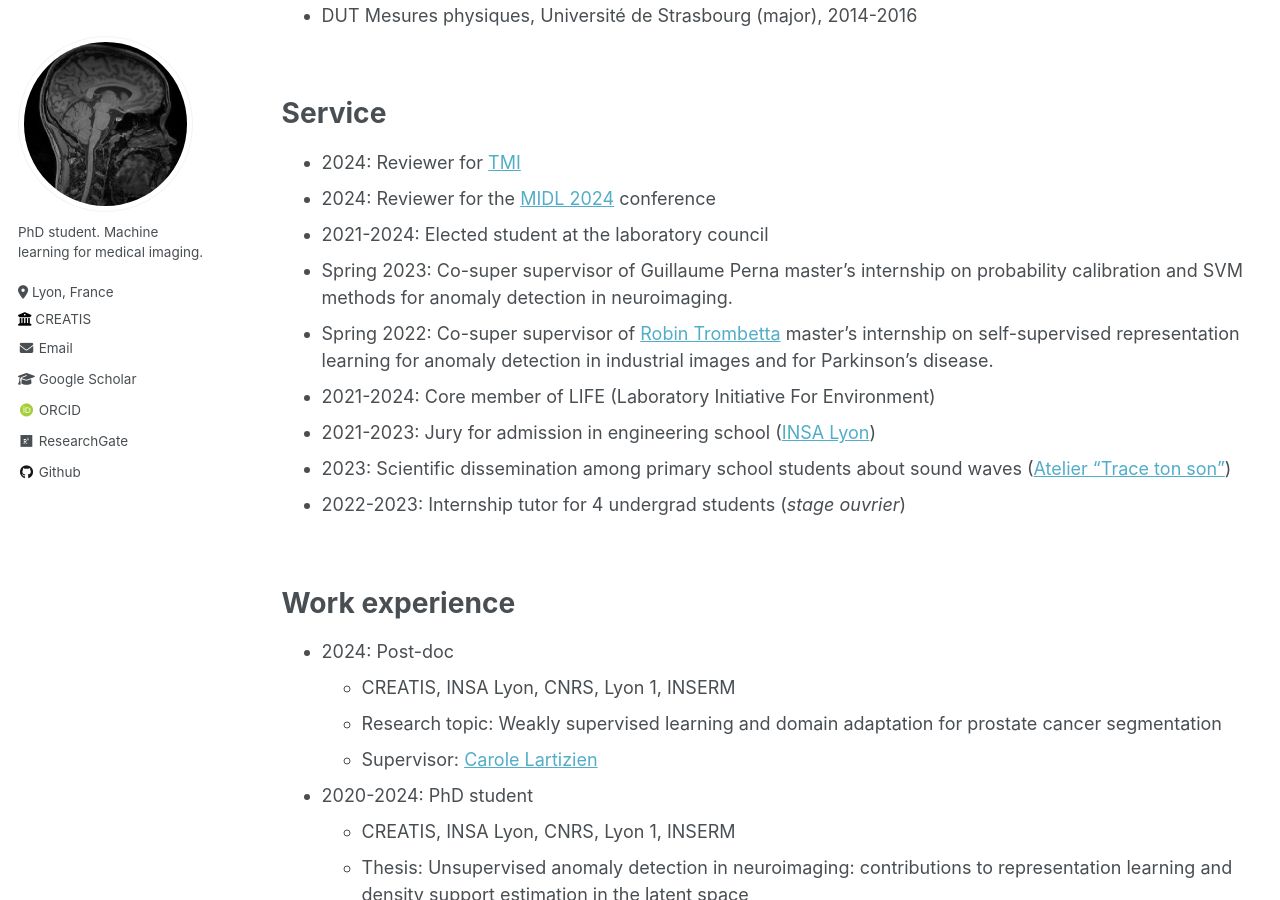
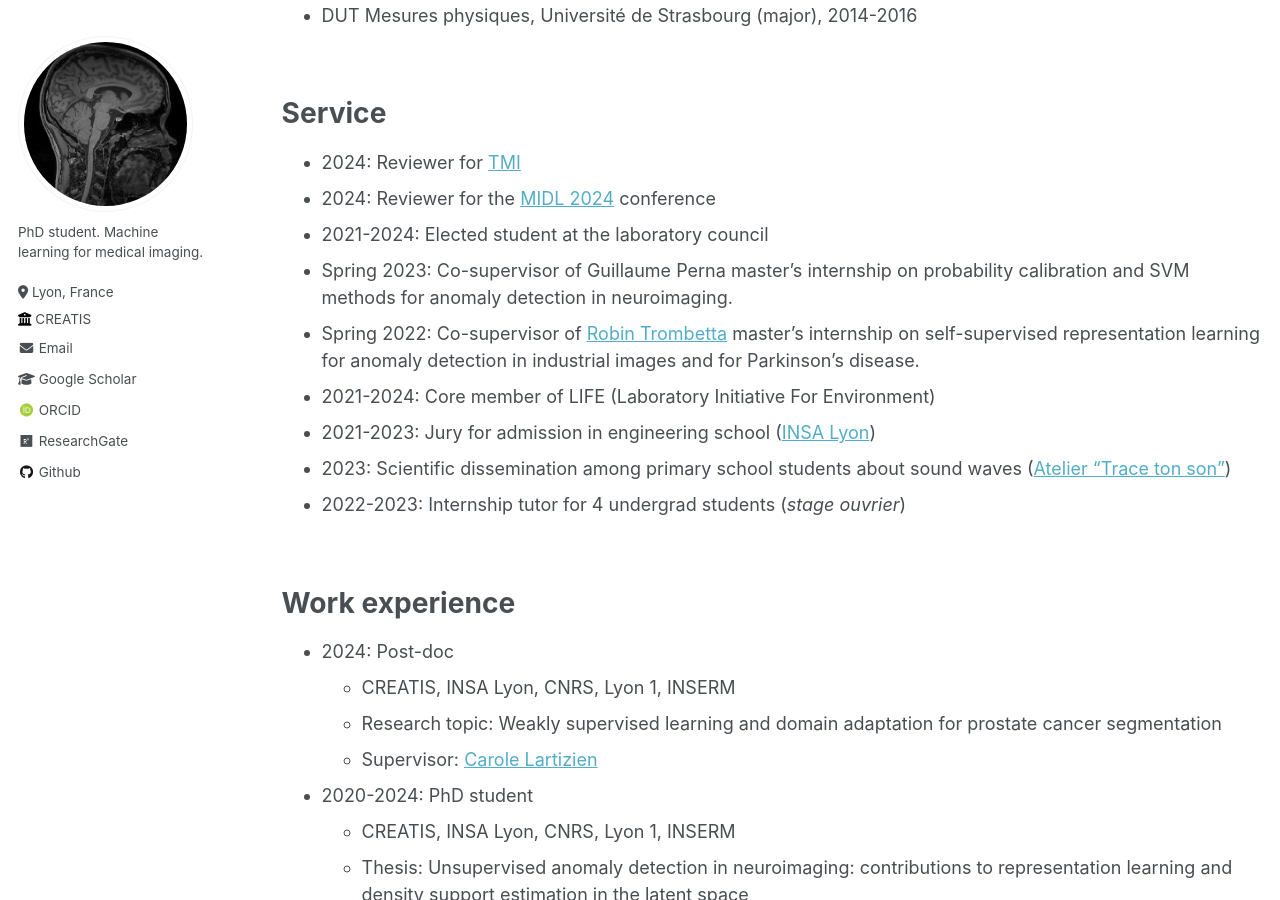
Before and after one commit to Nicolas-Pinon/nicolas-pinon.github.io, a Jekyll site: the page built from _pages/cv.md, in a window 1280 px wide and 900 px high, scrolled down 585 px. Built offline with Jekyll 4.4.1, drawn with Linux system fonts in a browser that asks for light colours; some web fonts are replaced.

Commit message:
fixed minor mistake, thanks Sophie

```diff
--- a/_pages/cv.md
+++ b/_pages/cv.md
@@ -34,8 +34,8 @@ Service
 * 2024: Reviewer for [TMI](https://www.ieeetmi.org/)
 * 2024: Reviewer for the [MIDL 2024](https://2024.midl.io/) conference
 * 2021-2024: Elected student at the laboratory council
-* Spring 2023: Co-super supervisor of Guillaume Perna master's internship on probability calibration and SVM methods for anomaly detection in neuroimaging.
-* Spring 2022: Co-super supervisor of [Robin Trombetta](https://scholar.google.com/citations?user=r4WVLoMAAAAJ&hl=fr&oi=ao) master's internship on self-supervised representation learning for anomaly detection in industrial images and for Parkinson's disease.
+* Spring 2023: Co-supervisor of Guillaume Perna master's internship on probability calibration and SVM methods for anomaly detection in neuroimaging.
+* Spring 2022: Co-supervisor of [Robin Trombetta](https://scholar.google.com/citations?user=r4WVLoMAAAAJ&hl=fr&oi=ao) master's internship on self-supervised representation learning for anomaly detection in industrial images and for Parkinson's disease.
 * 2021-2024: Core member of LIFE (Laboratory Initiative For Environment)
 * 2021-2023: Jury for admission in engineering school ([INSA Lyon](https://www.insa-lyon.fr/en/))
 * 2023: Scientific dissemination among primary school students about sound waves ([Atelier "Trace ton son"](https://www.creatis.insa-lyon.fr/site/fr/animation-scientifique-grand-public-atelier-trace-ton-son))
```
